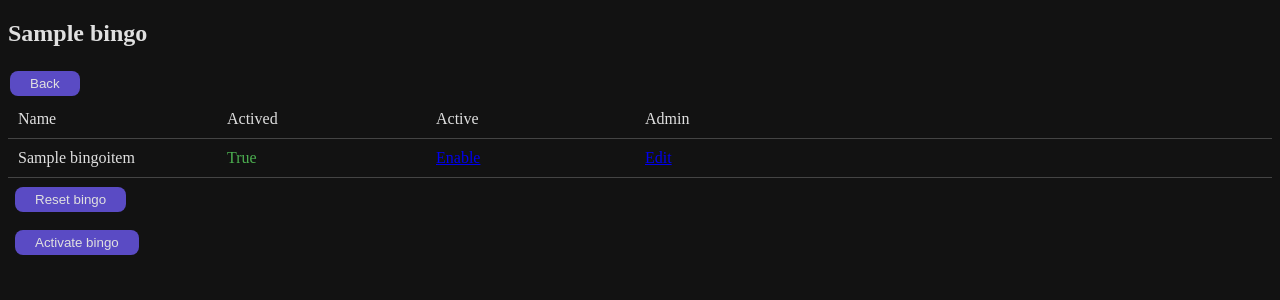
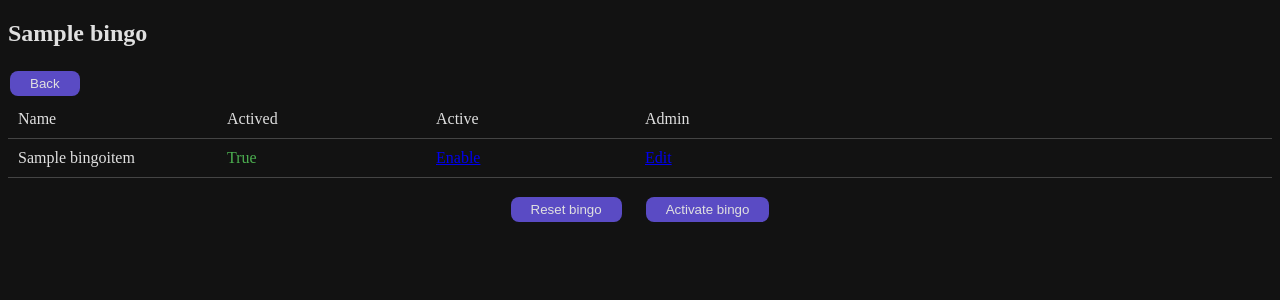
Before and after one commit to Rs-appez/subathonTimerEphemeriia, a Django app: page /bingo/admin/1/ in a window 1280 px wide. Shown: the top 300 px of the page. Run offline with Django 5.2, Linux system fonts and the light colour scheme; a user stored in the database is signed in; tables that the repository leaves empty hold one stand-in row (values such as "Sample post").

Commit message:
add css for btn row

```diff
--- a/subathonTimerEphemeriia/bingo/templates/bingo/admin_detail.html
+++ b/subathonTimerEphemeriia/bingo/templates/bingo/admin_detail.html
@@ -34,6 +34,7 @@
         {% endfor %}
     </div>
 
+        <div class='btn-group'>
     <div style="padding: 5px">
         <form action="/bingo/reset/{{ bingo.id }}/" method="POST">
             {% csrf_token %}
@@ -46,6 +47,8 @@
             <button>Activate bingo</button>
         </form>
     </div>
+    </div>
+
 </body>
 
 </html>
--- a/subathonTimerEphemeriia/static/bingo/css/admin.css
+++ b/subathonTimerEphemeriia/static/bingo/css/admin.css
@@ -92,3 +92,10 @@ button:hover {
 .bold {
     font-weight: bold;
 }
+
+.btn-group {
+    display: flex;
+    justify-content: center;
+    gap: 10px;
+    margin-top: 10px;
+}
```
